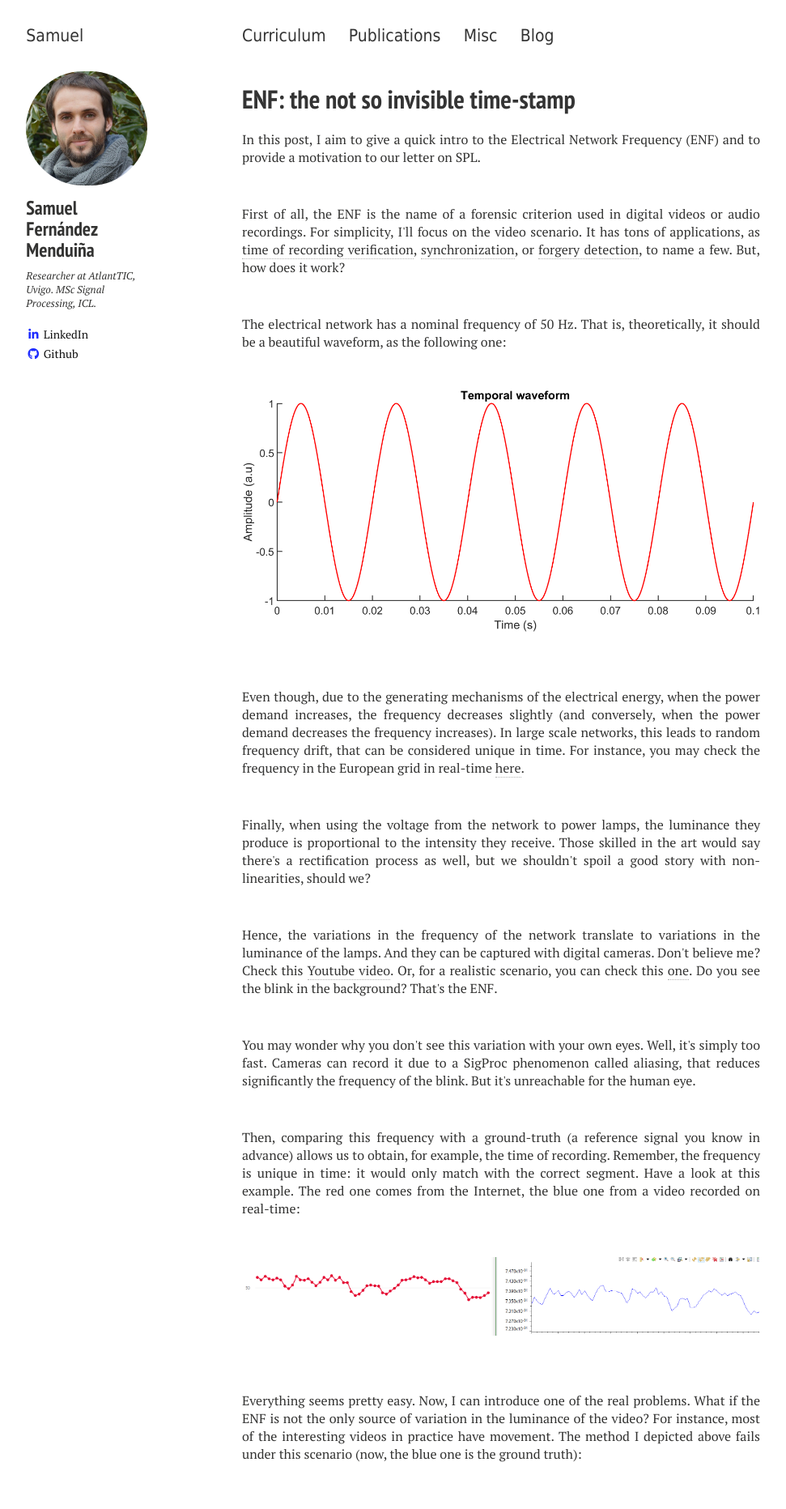
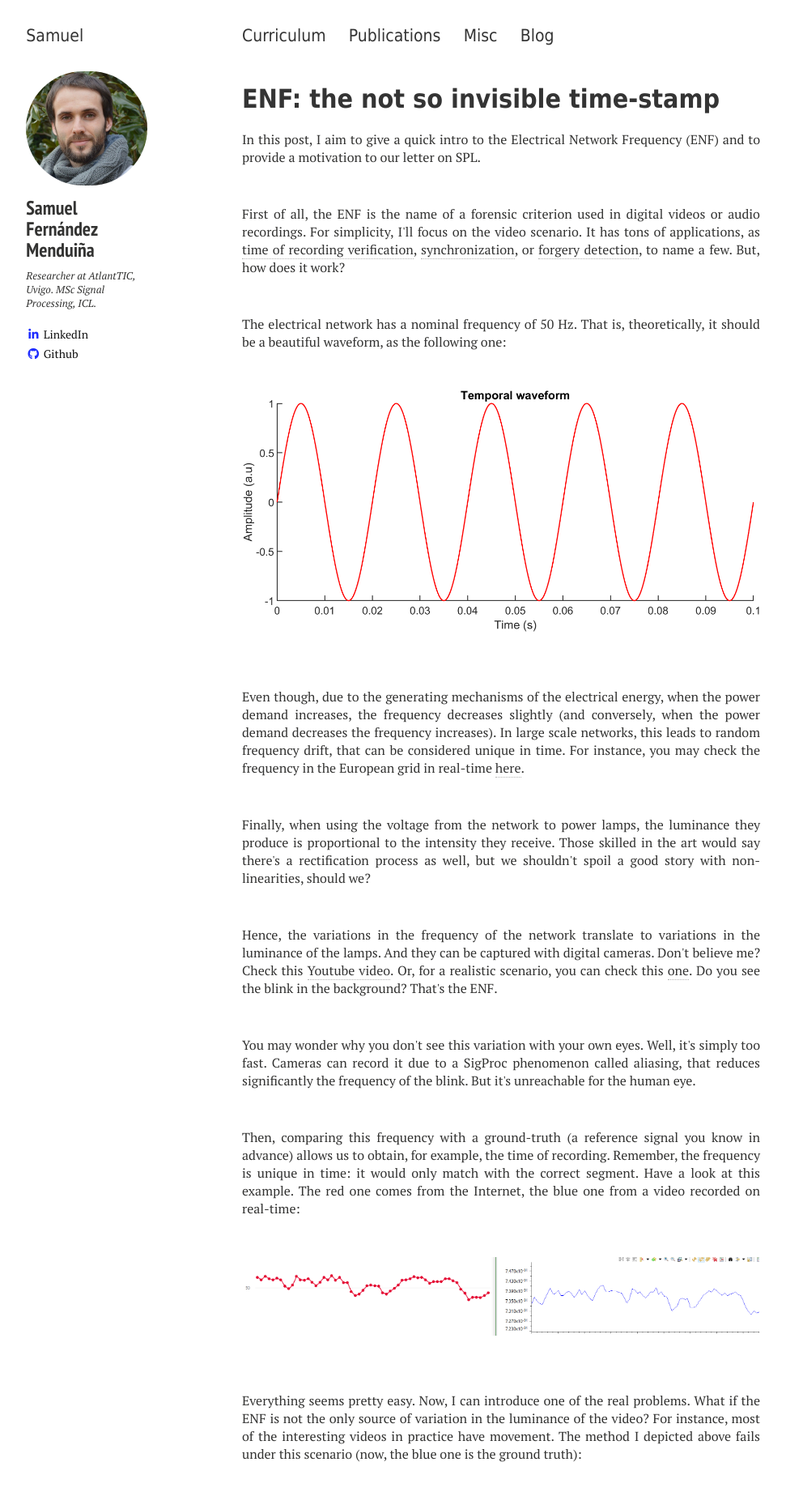
Before and after one commit to sf219/sfweb, a Jekyll site: the page built from _posts/2021-01-29-enf-basics.md, in a window 1280 px wide. Shown: the top 1863 px of the page at 81% size, without its empty margins (21-992 px from the left). Built offline with Jekyll 4.4.1, drawn with Linux system fonts in a browser that asks for light colours; nearby versions of some CDN libraries.

Commit message:
Update post.html

```diff
--- a/_layouts/post.html
+++ b/_layouts/post.html
@@ -39,7 +39,7 @@
       {% if page.link %}
         <h1 style="font-family:Tahoma"><a href="{{ page.link }}">{{ page.title }}</a></h1>
       {% else %}
-        <h1><a href="{{ site.url }}{{ page.url }}" rel="bookmark" title="{{ page.title }}">{{ page.title }}</a></h1>
+        <h1 style="font-family:Tahoma"><a href="{{ site.url }}{{ page.url }}" rel="bookmark" title="{{ page.title }}">{{ page.title }}</a></h1>
       {% endif %}
     </div><!--/ .headline-wrap -->
     <div class="article-wrap">
```
